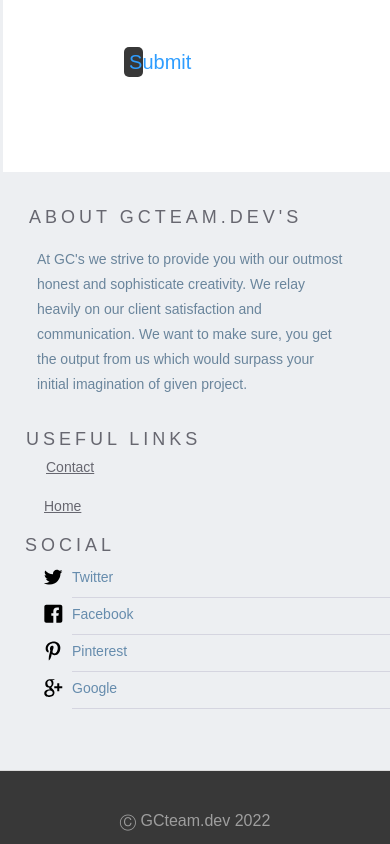
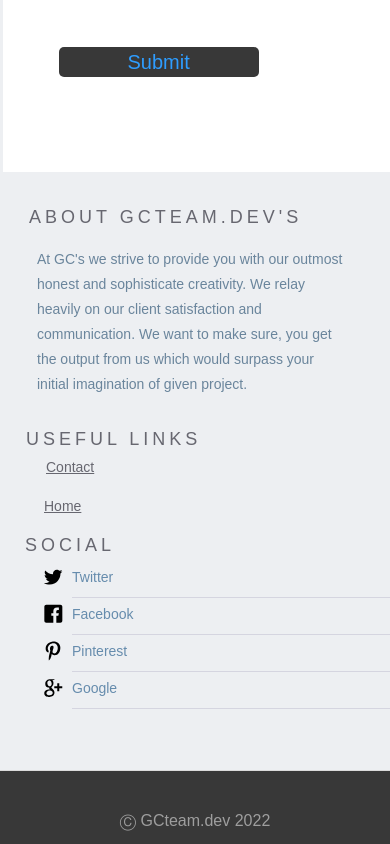
Before and after one commit to gcteamdev/GCteam.dev, a plain HTML site: page index.html in a window 390 px wide. Shown: the part 5693-6537 px from the top of the page. Drawn offline with nearby package versions, Linux system fonts and the light colour scheme; a script that the page names is missing.

Commit message:
alter contact form size

```diff
--- a/css/gulams-spectacular-site.webflow.css
+++ b/css/gulams-spectacular-site.webflow.css
@@ -847,8 +847,11 @@ border-radius: 40px;
    }
    .submit {
      margin-top: 25%;
-     border-radius: none;
-     width:130%;
+     border-radius:5px;
+     box-sizing: border-box;
+     margin-left:20px;
+
+
    }
   .button {
     margin-bottom: 25px;
@@ -979,6 +982,6 @@ border-radius: 40px;
 
 @media screen and (max-width: 2000px) {
 .submit{
-  width:10%;
+  width:200px;
   border-radius: 5px;
 }
```
